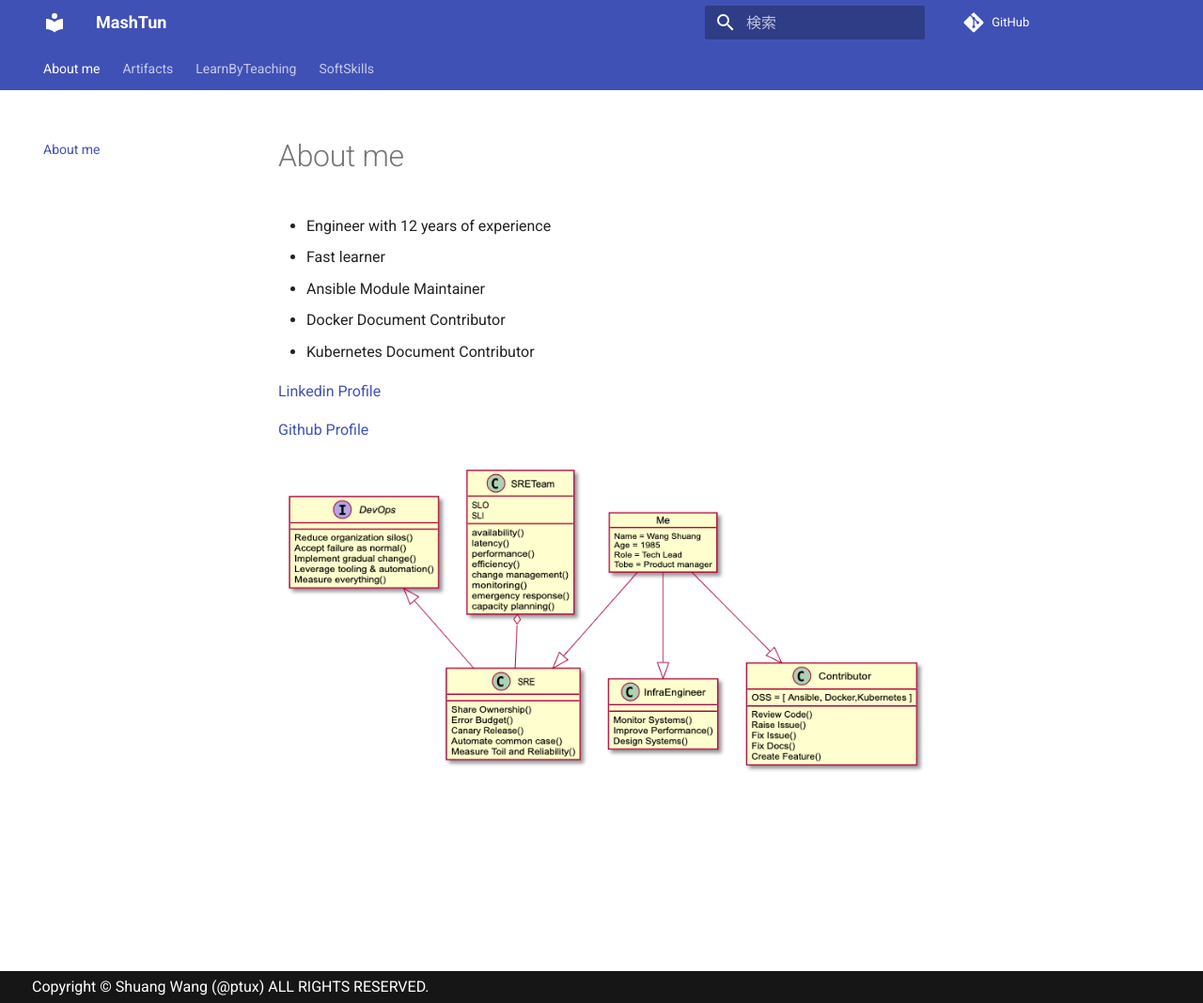
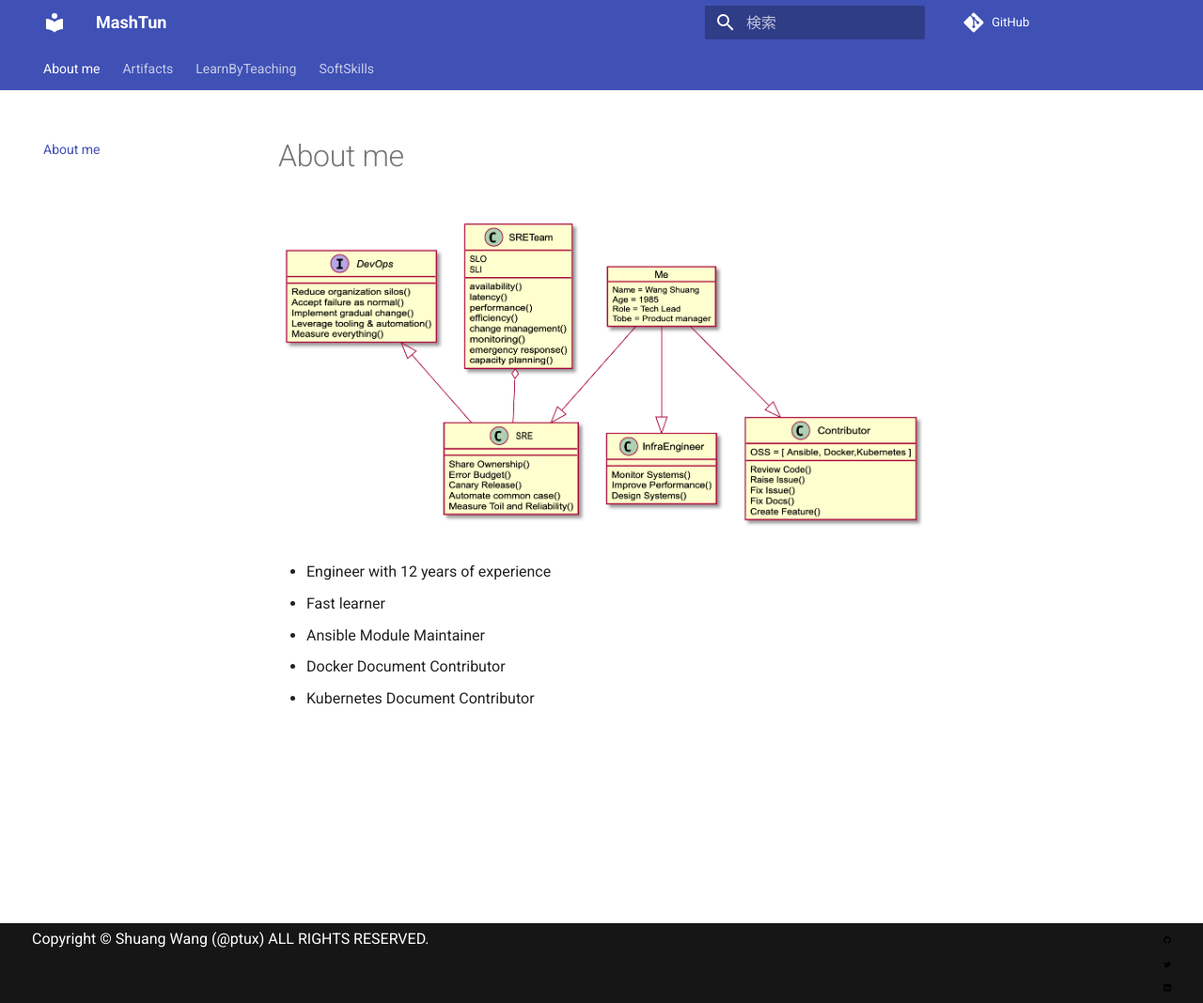
Before and after one commit to ptux/mashtun, an MkDocs documentation site: the page built from docs/index.md, in a window 1280 px wide and 1068 px high. Shown: the whole window at 94% size. Built offline with MkDocs 1.6.1 and Material for MkDocs 9.7.7, drawn with Linux system fonts in a browser that asks for light colours; comment, search, counter and statistics services are not loaded.

Commit message:
add social link in footer

```diff
--- a/docs/index.md
+++ b/docs/index.md
@@ -1,13 +1,9 @@
 # About me
+
+![me](me.png)
 
 - Engineer with 12 years of experience
 - Fast learner
 - Ansible Module Maintainer
 - Docker Document Contributor
 - Kubernetes Document Contributor
-
-[Linkedin Profile](https://www.linkedin.com/in/ptux/)
-
-[Github Profile](https://github.com/ptux)
-
-![me](me.png)
--- a/mkdocs.yml
+++ b/mkdocs.yml
@@ -16,6 +16,13 @@ theme:
 extra:
   search:
     language: 'jp'
+  social:
+    - icon: fontawesome/brands/github
+      link: https://github.com/ptux
+    - icon: fontawesome/brands/twitter
+      link: https://twitter.com/ooocamel
+    - icon: fontawesome/brands/linkedin
+      link: https://www.linkedin.com/in/ptux/
 
 markdown_extensions:
   - toc:
--- a/theme/partials/footer.html
+++ b/theme/partials/footer.html
@@ -9,7 +9,7 @@
                 </div>
                 {% endif %}
             </div>
-            {% block social %} {% include "partials/social.html" %} {% endblock %}
+            {% include "partials/social.html" %}
         </div>
     </div>
 </footer>
--- /dev/null
+++ b/theme/partials/social.html
@@ -0,0 +1,17 @@
+{#-
+    This file was automatically generated - do not edit
+  -#}
+  {% if config.extra.social %}
+    <div class="md-footer-social">
+      {% for social in config.extra.social %}
+        {% set title = social.name %}
+        {% if not title and "//" in social.link %}
+          {% set _,url = social.link.split("//") %}
+          {% set title = url.split("/")[0] %}
+        {% endif %}
+        <a href="{{ social.link }}" target="_blank" rel="noopener" title="{{ title | e }}" class="md-footer-social__link">
+          {% include ".icons/" ~ social.icon ~ ".svg" %}
+        </a>
+      {% endfor %}
+    </div>
+  {% endif %}
```
Also changed, not shown: docs/plantumls/me.md (+1 -0 lines), docs/me.png.
